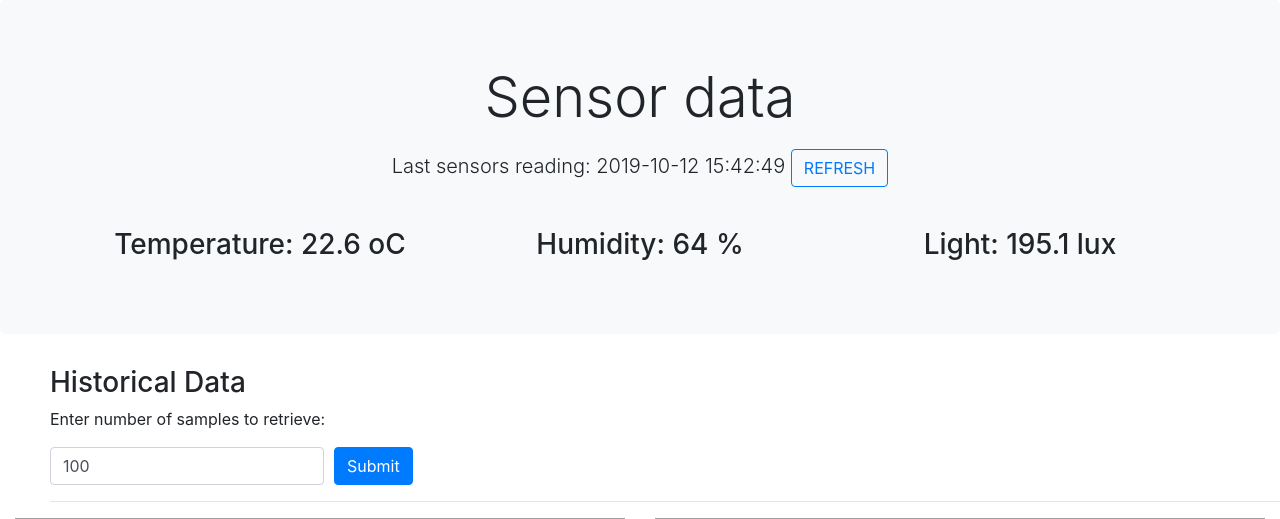
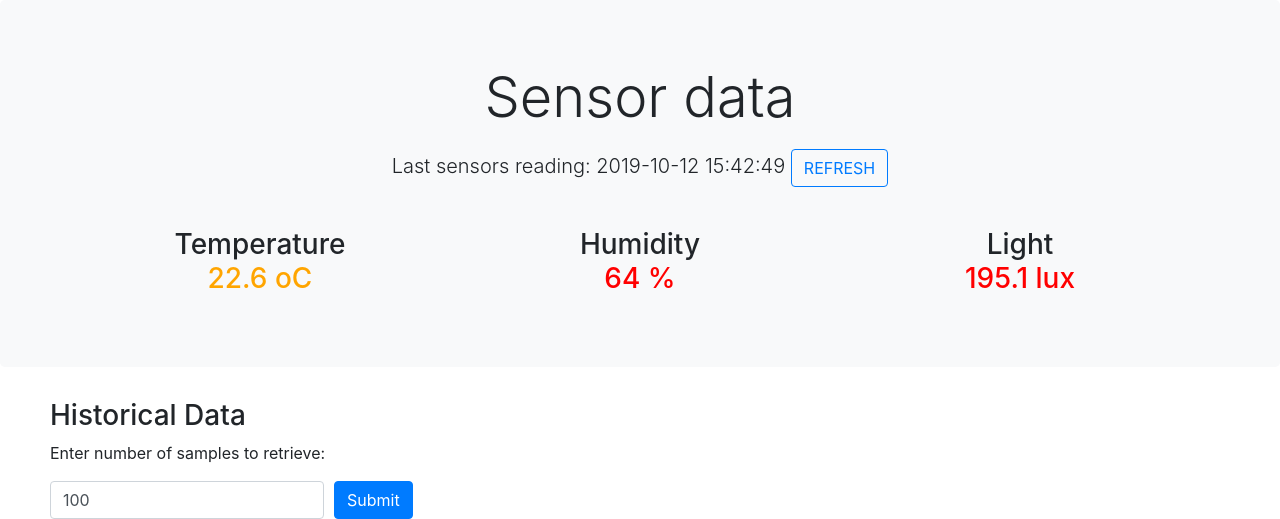
Before and after one commit to ropa1998/SleepMonitor, a Flask app: page /info in a window 1280 px wide. Shown: the part 56-575 px from the top of the page. Run offline with Flask 2, Linux system fonts and the light colour scheme; data comes from the database, SQL or seed files in the repository; some libraries are stand-ins or nearby versions; grey boxes are pictures that could not be loaded.

Commit message:
Added color to last sensor reading values.

```diff
--- a/Python/Flask/app.py
+++ b/Python/Flask/app.py
@@ -120,7 +120,7 @@ def plot_temp():
     axis.set_title("Temperature [°C]")
     axis.set_xlabel("Samples")
     axis.grid(True)
-    axis.set_ylim([min(ys)-10, max(ys)+5])
+    axis.set_ylim([min(ys)-5, max(ys)+5])
     xs = range(numSamples)
     axis.plot(xs, ys)
     axis.axhspan(25, 35, facecolor='red', alpha=0.3)
@@ -145,7 +145,7 @@ def plot_hum():
     axis.set_title("Humidity [%]")
     axis.set_xlabel("Samples")
     axis.grid(True)
-    axis.set_ylim([min(ys)-10, max(ys)+5])
+    axis.set_ylim([min(ys)-5, max(ys)+5])
     xs = range(numSamples)
     axis.plot(xs, ys)
     # print(max(temps))
@@ -153,7 +153,7 @@ def plot_hum():
     axis.axhspan(40, 45, facecolor='yellow', alpha=0.5)
     axis.axhspan(45, 55, facecolor='green', alpha=0.3)
     axis.axhspan(55, 60, facecolor='yellow', alpha=0.5)
-    axis.axhspan(60, 70, facecolor='red', alpha=0.3)
+    axis.axhspan(60, max(ys) + 5 if max(ys) > 60 else 70, facecolor='red', alpha=0.3)
     canvas = FigureCanvas(fig)
     output = io.BytesIO()
     canvas.print_png(output)
@@ -171,13 +171,12 @@ def plot_light():
     axis.set_title("Light [Lux]")
     axis.set_xlabel("Samples")
     axis.grid(True)
-    axis.set_ylim([min(ys)-10, max(ys)+5])
-
+    axis.set_ylim([min(ys)-3, max(ys)+3])
     xs = range(numSamples)
     axis.plot(xs, ys)
     axis.axhspan(0, 5, facecolor='green', alpha=0.3)
     axis.axhspan(5, 10, facecolor='yellow', alpha=0.5)
-    axis.axhspan(10, max(ys) if max(ys) > 10 else 20, facecolor='red', alpha=0.3)
+    axis.axhspan(10, max(ys)  if max(ys) > 10 else 20, facecolor='red', alpha=0.3)
     canvas = FigureCanvas(fig)
     output = io.BytesIO()
     canvas.print_png(output)
--- /dev/null
+++ b/Python/Flask/static/info.js
@@ -0,0 +1,52 @@
+spanTemp = document.getElementById('tempDiv');
+spanHum = document.getElementById('humDiv');
+spanLux = document.getElementById('luxDiv');
+
+function setColors(){
+    validateHum();
+    validateLux();
+    validateTemp();
+}
+
+function validateHum() {
+    var humVal = document.getElementById('lastHum').innerHTML;
+    if (humVal < 40) {
+        spanHum.style.color = "red";
+    } else if (40 <= humVal && humVal <  45) {
+        spanHum.style.color = "orange";
+    } else if (45 <= humVal && humVal <  55) {
+        spanHum.style.color = "green";
+    } else if (55 <= humVal && humVal <  60) {
+        spanHum.style.color = "orange";
+    } else if (humVal >=60){
+        spanHum.style.color = "red";
+    }
+}
+
+function validateTemp() {
+    var tempVal = document.getElementById('lastTemp').innerHTML;
+    if (tempVal <11) {
+        spanTemp.style.color = "red"
+    } else if (11 <= tempVal && tempVal< 16) {
+        spanTemp.style.color = "orange"
+    } else if (16 <= tempVal && tempVal< 20) {
+        spanTemp.style.color = "green"
+    } else if (20 <= tempVal && tempVal< 25) {
+        spanTemp.style.color = "orange"
+    } else if(tempVal >= 25){
+        spanTemp.style.color = "red"
+    }
+}
+
+function validateLux() {
+    var luxVal = document.getElementById('lastLux').innerHTML;
+    if (luxVal <5) {
+        spanLux.style.color = "green"
+    } else if (5 <= luxVal && luxVal< 10) {
+        spanLux.style.color = "orange"
+    } else if (luxVal >= 10){
+        spanLux.style.color = "red"
+    }
+}
+
+setColors();
--- a/Python/Flask/templates/info.html
+++ b/Python/Flask/templates/info.html
@@ -41,13 +41,13 @@
         <div class="readings">
             <div class="row">
                 <div class="col-md">
-                    <h3>Temperature: {{ temp }} oC</h3>
+                    <h3>Temperature <div id="tempDiv"><span id="lastTemp">{{ temp }}</span> oC</div></h3>
                 </div>
                 <div class="col-md">
-                    <h3>Humidity: {{ hum }} %</h3>
+                    <h3>Humidity <div id="humDiv"><span id="lastHum">{{ hum }}</span> %</div></h3>
                 </div>
                 <div class="col-md">
-                    <h3>Light: {{ light }} lux</h3>
+                    <h3>Light <div id="luxDiv"><span id="lastLux">{{ light }}</span>  lux</div></h3>
                 </div>
 
             </div>
@@ -97,5 +97,7 @@
 <script src="https://stackpath.bootstrapcdn.com/bootstrap/4.3.1/js/bootstrap.min.js"
         integrity="sha384-JjSmVgyd0p3pXB1rRibZUAYoIIy6OrQ6VrjIEaFf/nJGzIxFDsf4x0xIM+B07jRM"
         crossorigin="anonymous"></script>
+<script type="text/javascript"
+         src="{{ url_for('static', filename='info.js') }}"></script>
 </body>
 </html>
```
